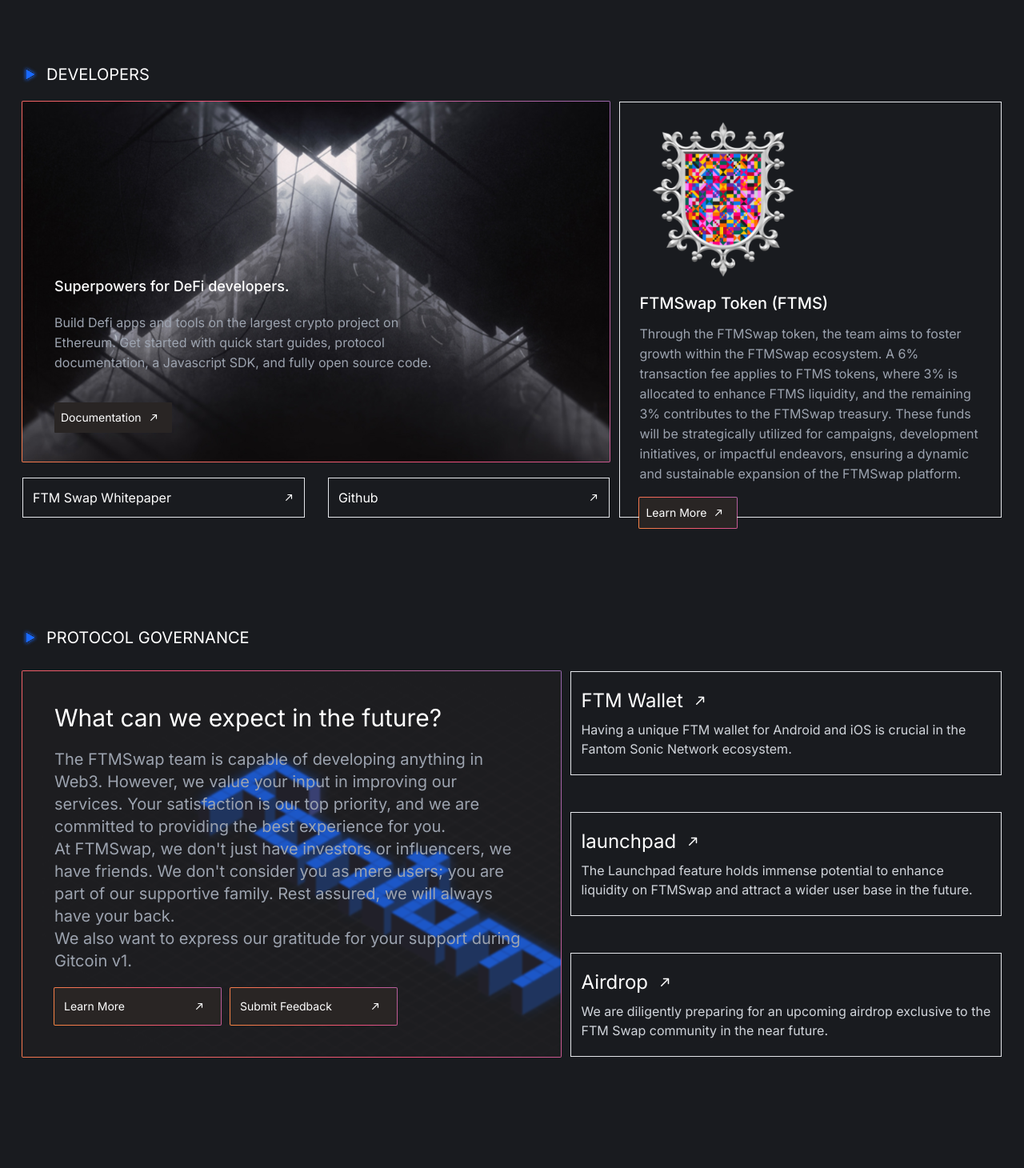
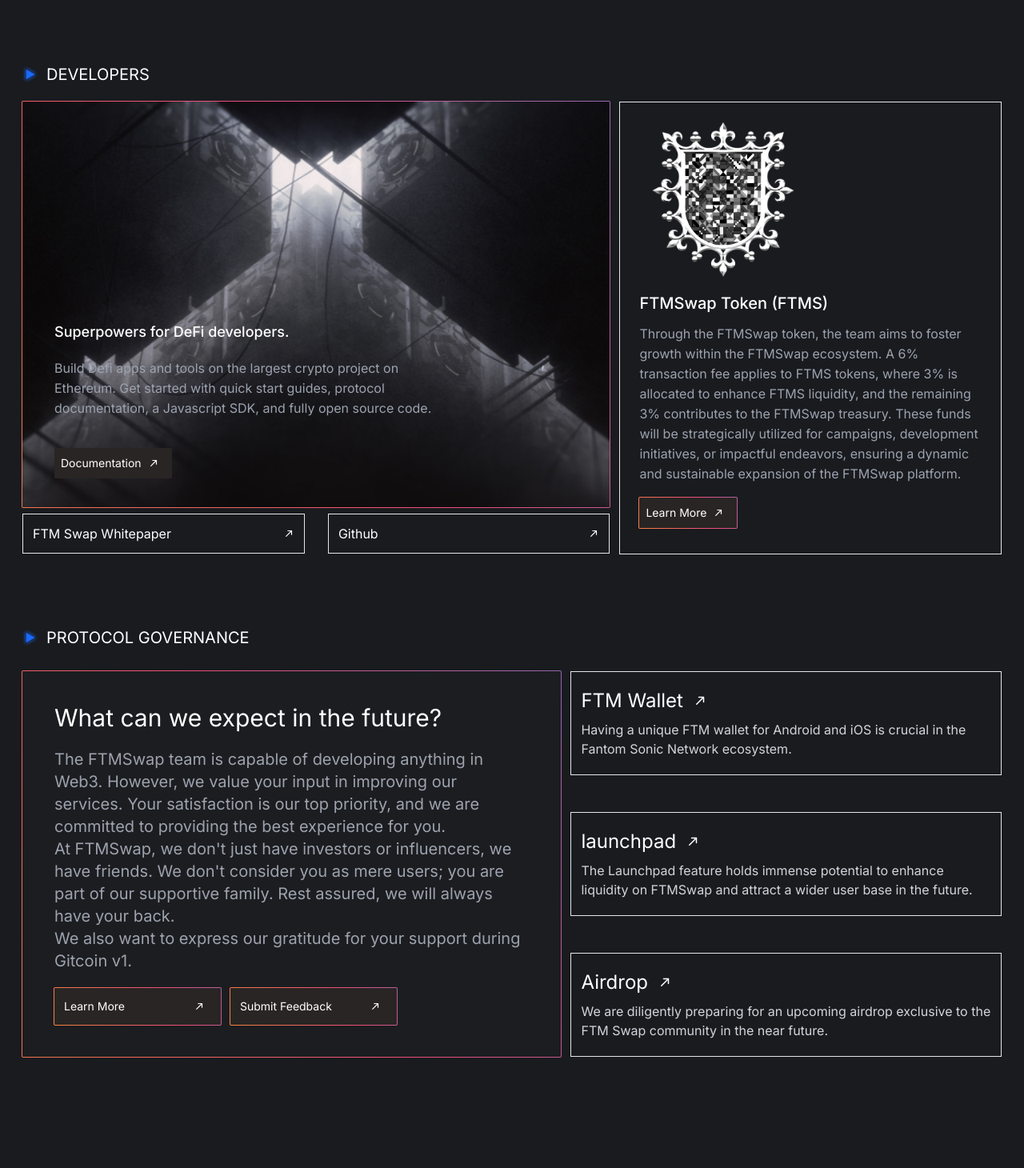
Before and after one commit to mohsen-salehi/fantom-landing-page, a Next.js app: page / in a window 1280 px wide. Shown: the part 1340-2800 px from the top of the page at 80% size. Built offline with nearby package versions, Linux system fonts and the light colour scheme.

Commit message:
fix styles

```diff
--- a/src/components/Developers.jsx
+++ b/src/components/Developers.jsx
@@ -10,7 +10,7 @@
             <div className="w-full flex p-5 flex-col-reverse lg:flex-row lg:h-[560px]">
                 <div className="lg:w-3/5 flex flex-wrap h-full">
                     <div
-                        className="w-full h-[450px] relative gradient-border mb-4 lg:mb-0 bg-[url('/background-developer.svg')] bg-center bg-opacity-25 bg-no-repeat bg-cover"
+                        className="w-full h-[507px] relative gradient-border mb-4 lg:mb-0 bg-[url('/background-developer.svg')] bg-center bg-opacity-25 bg-no-repeat bg-cover"
                     >
 
                         <article className="absolute bottom-0 flex flex-col gap-[21px] pl-10 px-10 pb-7">
@@ -53,9 +53,9 @@
                     </div>
                 </div>
                 <div className="lg:w-2/5 lg:ps-3 mb-4 lg:mb-0 h-auto">
-                    <div className="border h-full p-6 flex justify-between content-around flex-col">
+                    <div className="border h-auto p-6 flex justify-between content-around flex-col">
                         <figure className="w-full lg:w-1/2 flex justify-center lg:justify-start">
-                            <Image src="/image20.svg" alt="icon" width={210} height={202}/>
+                            <Image className="grayscale contrast-200" src="/image20.svg" alt="icon" width={210} height={202}/>
                         </figure>
                         <div className="w-full text-center lg:text-left">
                             <h1 className="w-full py-3 text-white font-inter text-xl font-medium leading-[133.125%]">
--- a/src/components/Future.jsx
+++ b/src/components/Future.jsx
@@ -9,7 +9,7 @@
             <TitleContent title="PROTOCOL GOVERNANCE"/>
             <div className="w-full flex justify-between flex-wrap p-5 mt-2 lg:gap-0 gap-[20px]">
                 <div
-                    className="lg:w-[55%] w-full h-auto bg-center bg-opacity-25 bg-no-repeat bg-cover  bg-[url('/bg-with-effect.svg')] gradient-border">
+                    className="lg:w-[55%] w-full h-auto bg-current gradient-border">
                     <div className="w-full p-8 h-full bg-stone-800 bg-opacity-25 backdrop-blur-[1px]">
                         <div className="w-full p-2 flex flex-wrap">
                             <h3 className='text-white text-3xl'>
```
